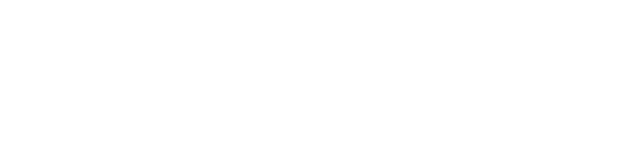
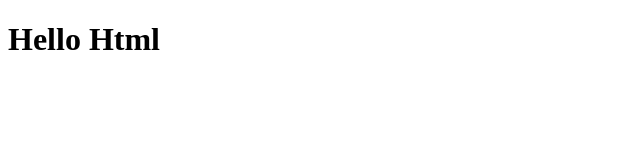
Before and after one commit to 120061203/git-teach, a plain HTML site: page index.html in a window 1280 px wide. Shown: the whole page, without its empty margins (0-640 px from the left). Drawn offline with Linux system fonts and the light colour scheme.

Commit message:
Feat : New title h1

```diff
--- a/index.html
+++ b/index.html
@@ -6,6 +6,6 @@
     <title>第一個網頁</title>
 </head>
 <body>
-
+    <h1>Hello Html</h1>
 </body>
 </html>
```
